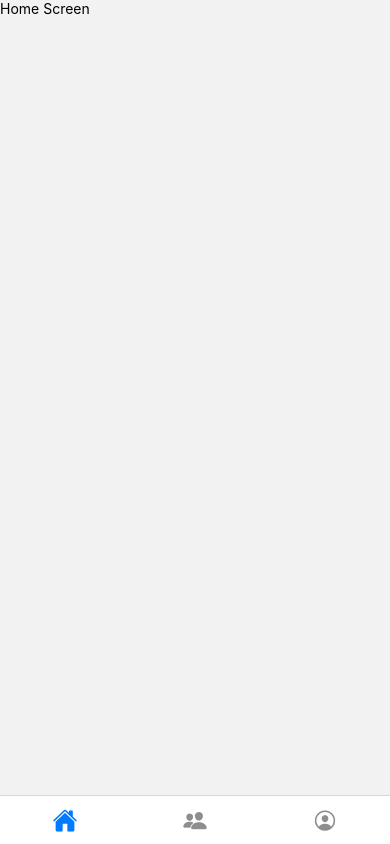
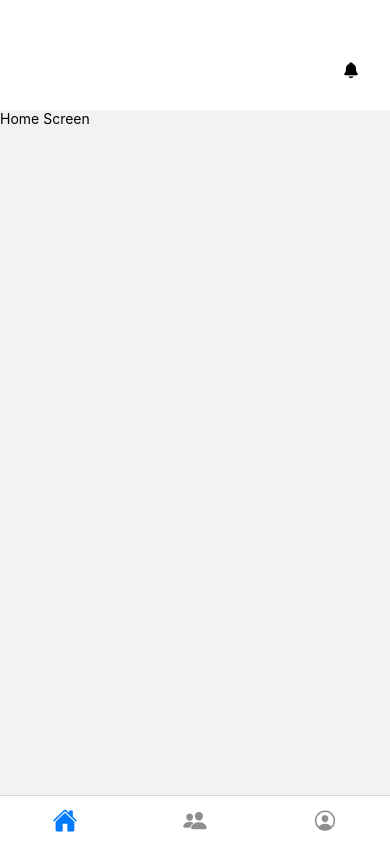
Before and after one commit to GabriPires/app-dory, a React Native app: screen / in a window 390 px wide. Built offline with nearby package versions, Linux system fonts and the light colour scheme.

Commit message:
Componente de header

```diff
--- a/App.tsx
+++ b/App.tsx
@@ -7,6 +7,7 @@ import { Ionicons } from '@expo/vector-icons';
 import { HomeScreen } from './src/pages/HomeScreen';
 import { MissingScreen } from './src/pages/MissingScreen';
 import { ProfileScreen } from './src/pages/ProfileScreen';
+import { Header } from './src/components/Header';
 
 export default function App() {
   const { Navigator, Screen } = createBottomTabNavigator();
@@ -15,7 +16,10 @@ export default function App() {
     <>
       <NavigationContainer>
         <Navigator
-          screenOptions={{ headerShown: false, tabBarShowLabel: false }}
+          screenOptions={{
+            tabBarShowLabel: false,
+            header: () => <Header />,
+          }}
         >
           <Screen
             name="Home"
@@ -50,7 +54,7 @@ export default function App() {
           />
         </Navigator>
       </NavigationContainer>
-      <StatusBar style="auto" />
+      <StatusBar style={'auto'} />
     </>
   );
 }
--- a/package.json
+++ b/package.json
@@ -12,6 +12,7 @@
   "dependencies": {
     "@react-navigation/bottom-tabs": "^6.0.9",
     "@react-navigation/native": "^6.0.6",
+    "@types/styled-components-react-native": "^5.1.3",
     "expo": "~43.0.2",
     "expo-status-bar": "~1.1.0",
     "react": "17.0.1",
@@ -26,6 +27,7 @@
     "@babel/core": "^7.12.9",
     "@types/react": "~17.0.21",
     "@types/react-native": "~0.64.12",
+    "@types/styled-components": "^5.1.15",
     "typescript": "~4.3.5"
   },
   "private": true
--- /dev/null
+++ b/src/components/Header/index.tsx
@@ -0,0 +1,27 @@
+import React from 'react';
+import { TouchableOpacity } from 'react-native';
+import { Ionicons } from '@expo/vector-icons';
+
+import * as S from './styles';
+
+type HeaderProps = {
+  showReturn?: boolean;
+};
+
+export const Header: React.FC<HeaderProps> = ({ showReturn = false }) => {
+  return (
+    <S.Container>
+      {/* <TouchableOpacity style={{ display: showReturn ? 'flex' : 'none' }}>
+        <Ionicons name="arrow-undo" size={18} />
+      </TouchableOpacity> */}
+      <S.Logo
+        source={{
+          uri: 'https://www.google.com/logos/doodles/2021/seasonal-holidays-2021-6753651837109324-s.png',
+        }}
+      />
+      <TouchableOpacity>
+        <Ionicons name="notifications" size={18} />
+      </TouchableOpacity>
+    </S.Container>
+  );
+};
--- /dev/null
+++ b/src/components/Header/styles.ts
@@ -0,0 +1,21 @@
+import styled from 'styled-components/native';
+
+export const Container = styled.View`
+  flex-direction: row-reverse;
+  justify-content: space-between;
+  align-items: center;
+  position: relative;
+
+  padding: 30px;
+  padding-top: 60px;
+  background-color: #fff;
+`;
+
+export const Logo = styled.Image`
+  height: 44px;
+  width: 120px;
+
+  position: absolute;
+  right: 40%;
+  bottom: 100%;
+`;
```
Also changed, not shown: 1 other file (tests, documents, lock files or other folders).
